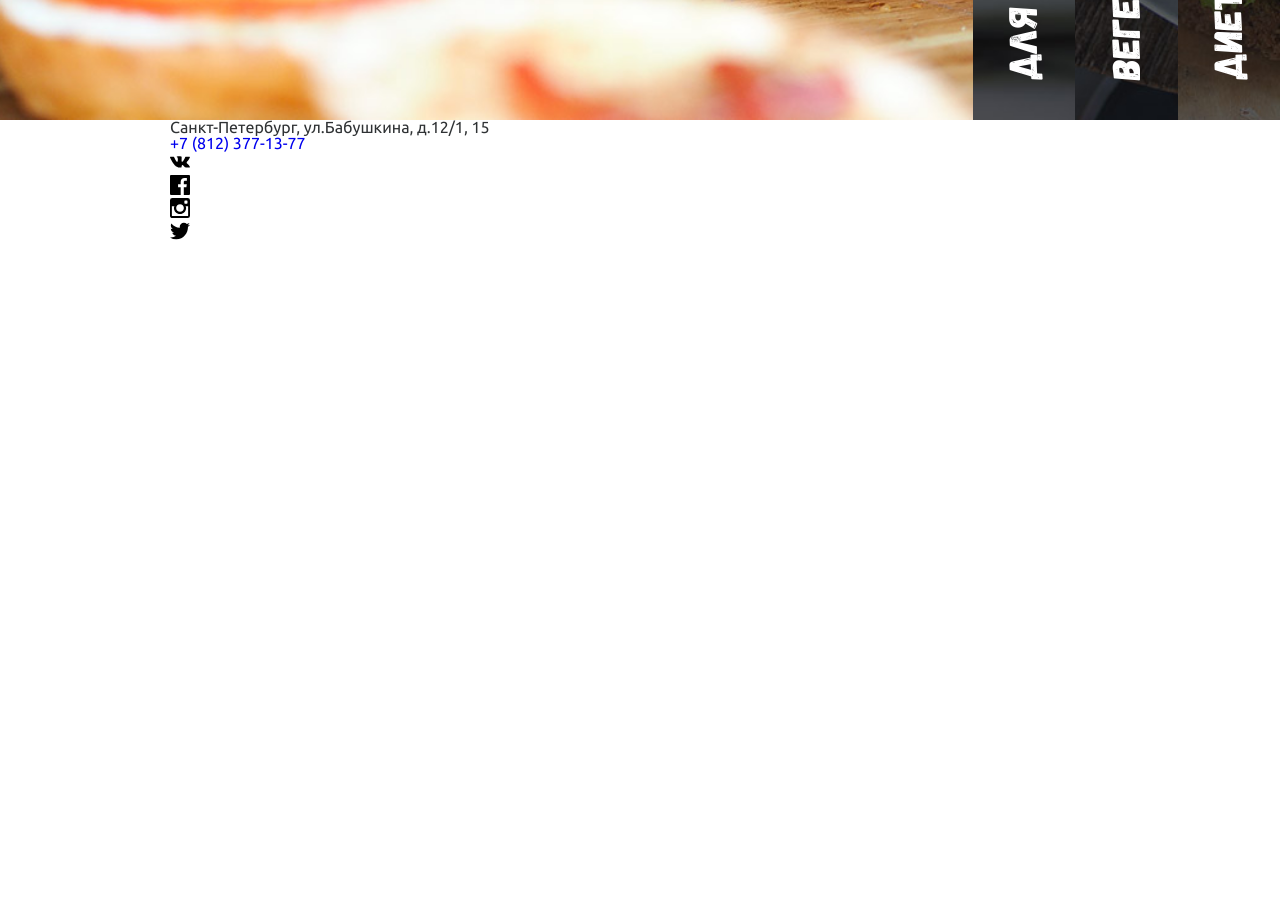
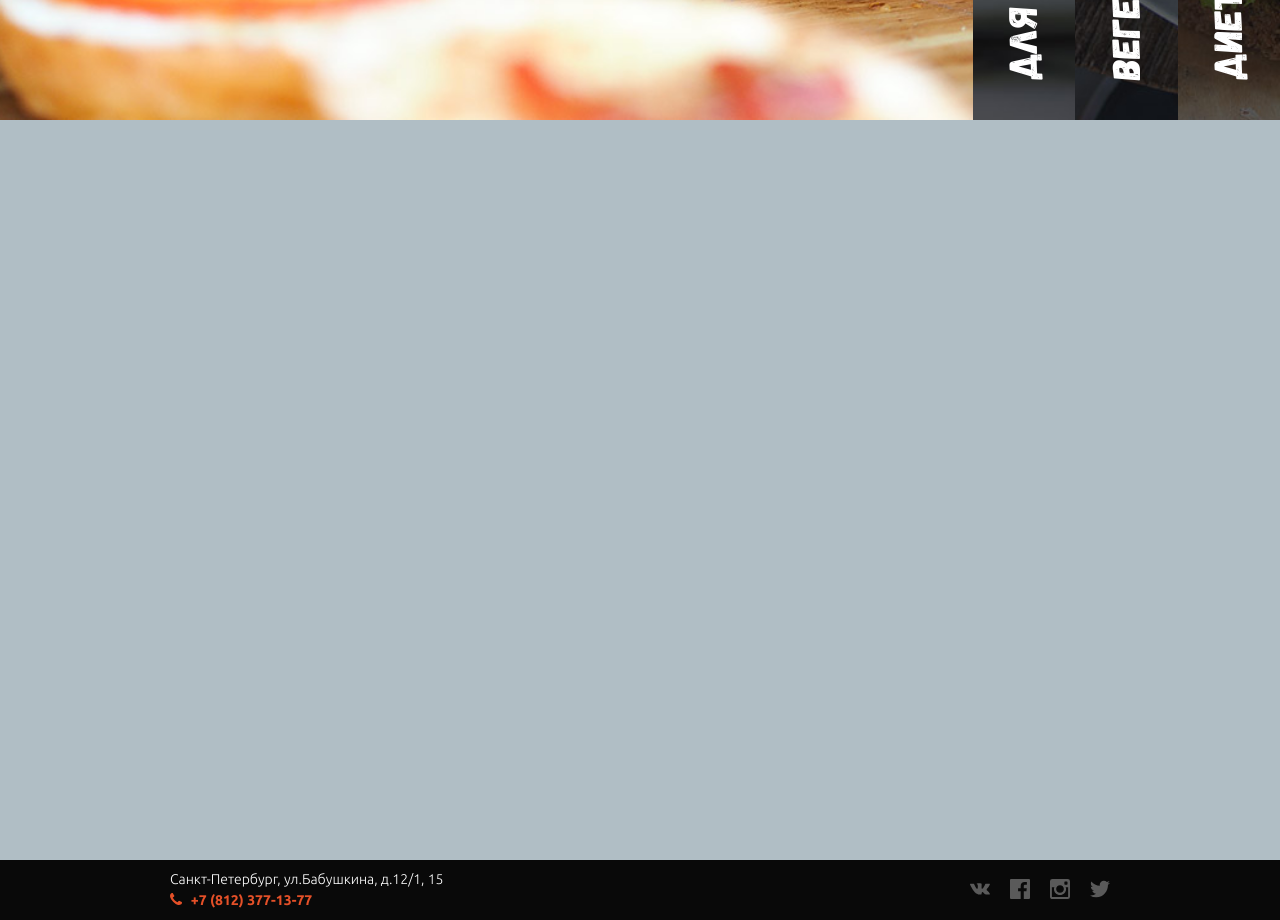
Before and after one commit to kozyritskiy/burger-shop, a plain HTML site: page project/index.html in a window 1280 px wide. Shown: the part 4680-5600 px from the top of the page. Drawn offline with Linux system fonts and the light colour scheme.

Commit message:
added footer

```diff
--- a/project/index.html
+++ b/project/index.html
@@ -393,11 +393,14 @@
 				</ul>
 			</section>
 			<section class="section map">
-				<div class="container container_footer">
-					<footer class="footer">
+				<footer class="footer">
+					<div class="container container_footer">
 						<div class="location">
 							<div class="location__addres">Санкт-Петербург, ул.Бабушкина, д.12/1, 15</div>
 							<div class="location__phone">
+								<svg class="location__icon" width="40" height="40">
+									<use xlink:href="./img/svg/sprite/mysprite.svg#phone"></use>
+								</svg>
 								<a href="#" class="location__link">+7 (812) 377-13-77</a>
 							</div>
 						</div>
@@ -425,8 +428,8 @@
 								</li>
 							</ul>
 						</div>
-					</footer>
-				</div>
+					</div>
+				</footer>
 			</section>
 		</main>
 		<div class="sidebar">
--- a/project/scss/layout/base.scss
+++ b/project/scss/layout/base.scss
@@ -29,7 +29,7 @@ html {
         font-size: 14px;
     }
     @include phones{
-        font-size: 14px;
+        font-size: 12px;
     }
 }
 body {
--- a/project/scss/section/map.scss
+++ b/project/scss/section/map.scss
@@ -1,6 +1,60 @@
+.map{
+  background-color: rgb(176, 190, 197);
+  position: relative;
+}
+.footer{
+  background-color: rgb(9, 9, 9);
+  position: absolute;
+  bottom: 0;
+  left: 0;
+  right: 0;
+  height: 60px;
+}
+.container_footer{
+  display: flex;
+}
+.location,.socials{
+  width: 50%;
+}
+.location{
+  display: flex;
+  flex-direction: column;
+  justify-content: center;
+}
+.socials{
+  display: flex;
+  justify-content: flex-end;
+  align-items: center;
+}
+.socials__item{
+  margin-left: rem(20px);
+}
+.location__addres{
+  color:  #ffffff;
+  font-size: rem(14px);
+  font-weight: 300;
+  margin-bottom: rem(5px);
+}
+.location__icon{
+  width: 12px;
+  height: 12px;
+  fill:  #e45028;
+  margin-right: rem(5px);
+}
+.location__link{
+  color:  #e45028;
+  font-size: 14px;
+  font-weight: 700;
+}
+.socials__list{
+  display: flex;
+}
 .icon{
   width: 20px;
   height: 20px;
+  fill: rgb(90, 90, 90);
+  transition: .4s;
   &:hover{
+    fill: #fff;
   }
 }
```
Also changed, not shown: project/css/main.css, 1 other file.
